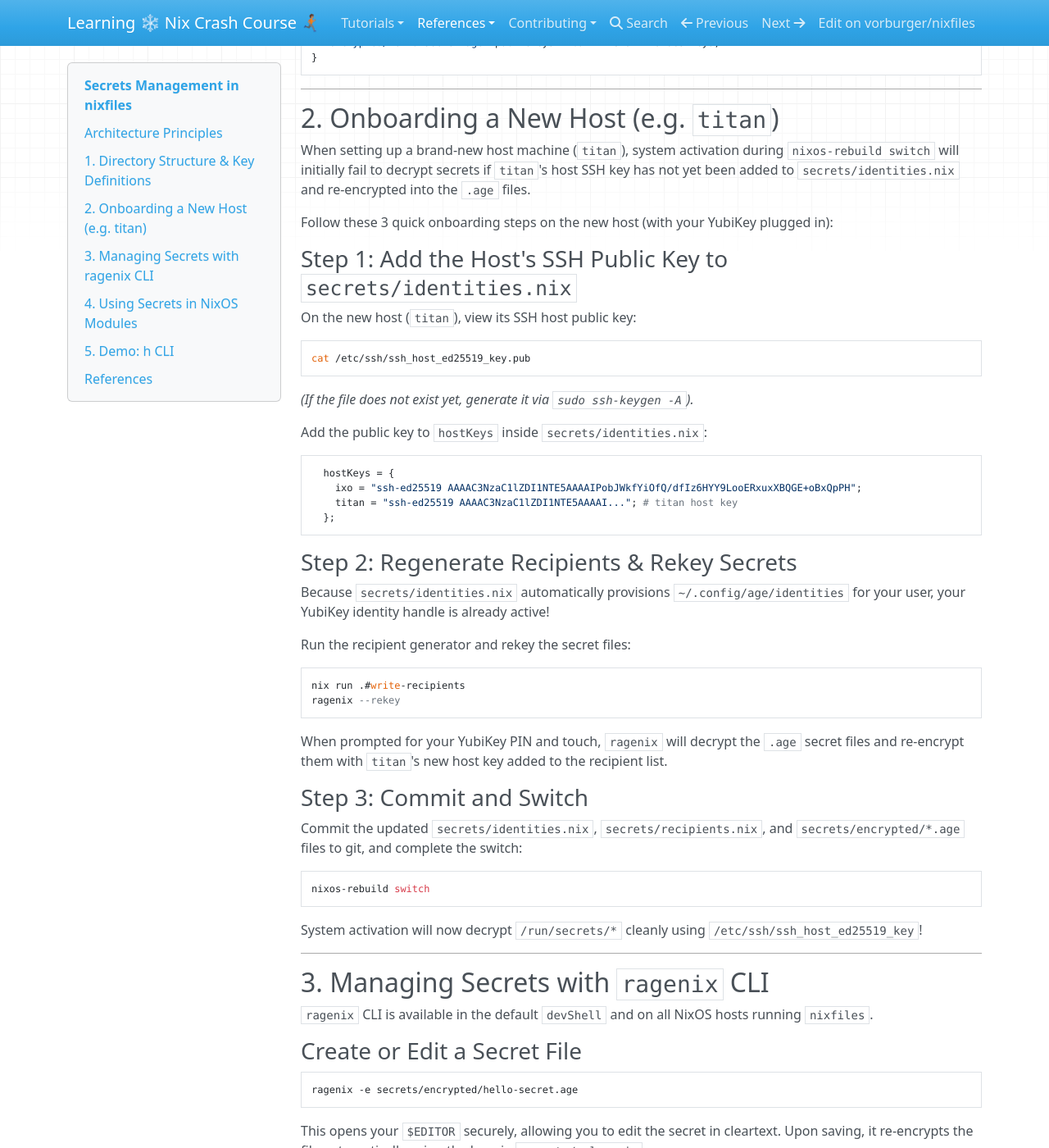
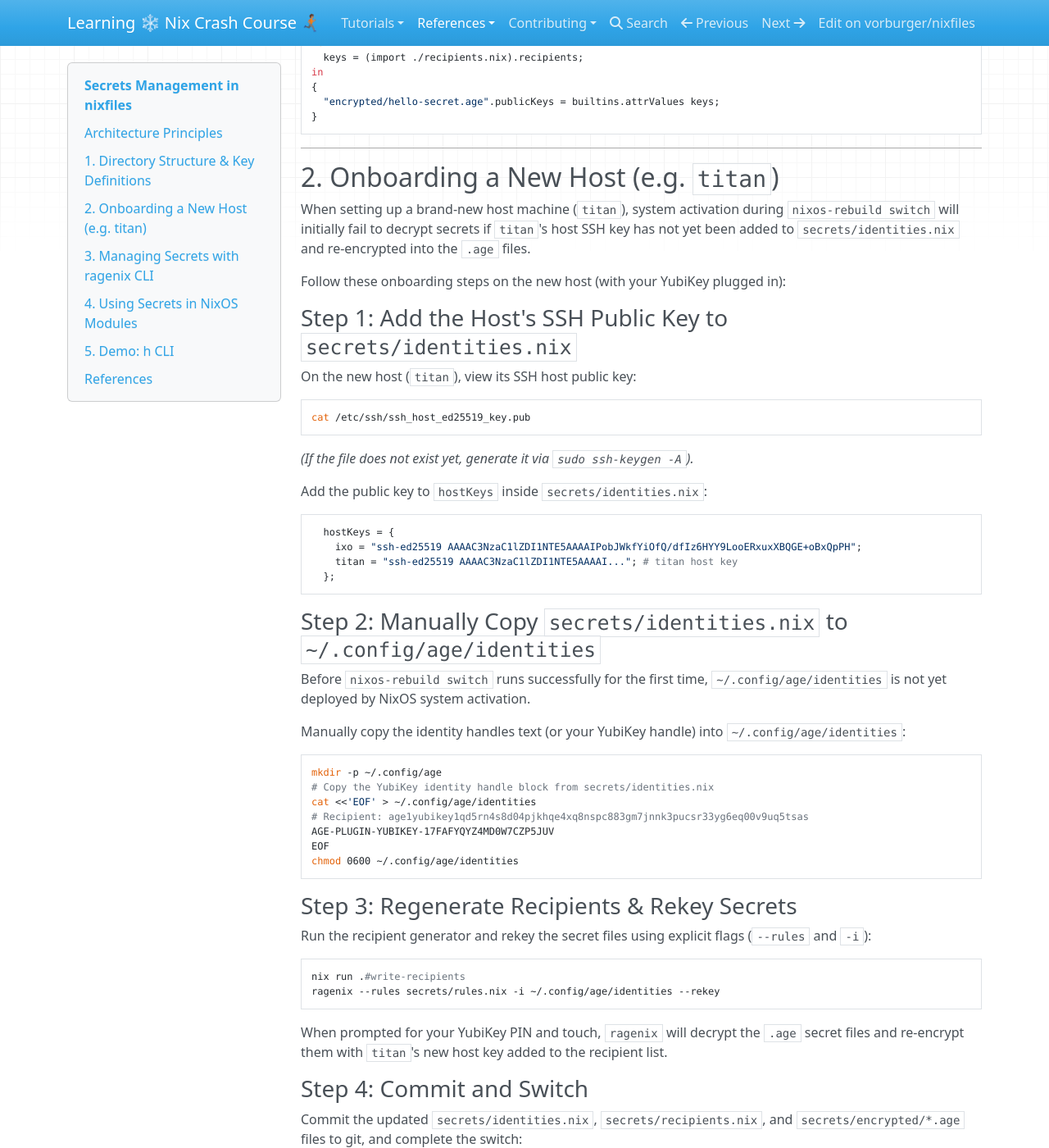
Before and after one commit to vorburger/nixfiles, an MkDocs documentation site: the page built from docs/docs/reference/secrets.md, in a window 1280 px wide and 1400 px high, scrolled down 1267 px. Shown: the whole window at 82% size. Built offline with MkDocs 1.6.1, drawn with Linux system fonts in a browser that asks for light colours; nearby versions of some CDN libraries; some of the changed text lies outside the part shown.

Commit message:
secrets: Filter deployed identities per host to isolate machine TPM keys

````diff
--- a/docs/docs/reference/secrets.md
+++ b/docs/docs/reference/secrets.md
@@ -10,9 +10,10 @@ For lower-level commands and key generation details for `rage`, TPM, and YubiKey
 
 1. **No Cleartext in `/nix/store` or Git**: Cleartext secret values **never** enter the world-readable `/nix/store` or the public Git repository. Only encrypted `.age` files are tracked in Git and evaluated into `/nix/store`.
 2. **Runtime RAM Decryption**: During NixOS system activation/boot, secrets are decrypted into a temporary RAM filesystem (`/run/secrets/<name>`) with strict ownership (`0400` / `0444`) and cleared on reboot.
-3. **Automatic Identity Provisioning**: Decryption identity handles (YubiKey and TPM handle stubs) are stored in `secrets/identities.nix` and automatically deployed to `~/.config/age/identities` on every NixOS system during activation.
-4. **Machine-Readable Keys**: Keys are named (`portable-yubikey`, `ixo-tpm`, `ixo`, etc.) in `secrets/identities.nix` and `secrets/recipients.nix`, allowing structured key management.
-5. **Forever Access (Multi-Recipient Encryption)**: To prevent loss of access if a machine disk is lost or reinstalled (invalidating `/etc/ssh/ssh_host_ed25519_key`), every secret file is encrypted to **both**:
+3. **Automatic Identity Provisioning**: Decryption identity handles (YubiKey and host-specific TPM handle stubs) are stored in `secrets/identities.nix` and automatically deployed to `~/.config/age/identities` on every NixOS system during activation.
+4. **Host Isolation for TPM Keys**: Machine-sealed TPM identity handles (`*-tpm`) are deployed _only_ to their matching host, preventing `age-plugin-tpm` unsealing errors on other machines. Global identities (YubiKeys) are deployed everywhere.
+5. **Machine-Readable Keys**: Keys are named (`portable-yubikey-9599730`, `ixo-tpm`, `ixo`, etc.) in `secrets/identities.nix` and `secrets/recipients.nix`, allowing structured key management.
+6. **Forever Access (Multi-Recipient Encryption)**: To prevent loss of access if a machine disk is lost or reinstalled (invalidating `/etc/ssh/ssh_host_ed25519_key`), every secret file is encrypted to **both**:
    - **Host Keys**: Raw OpenSSH host public key strings (`ssh-ed25519 AAAAC3...`) from `/etc/ssh/ssh_host_ed25519_key.pub` for unattended system boot decryption.
    - **Master / Admin Keys**: Your personal YubiKey address (`age1yubikey...`) or personal TPM public key.
 
@@ -60,7 +61,7 @@ in
 
 When setting up a brand-new host machine (`titan`), system activation during `nixos-rebuild switch` will initially fail to decrypt secrets if `titan`'s host SSH key has not yet been added to `secrets/identities.nix` and re-encrypted into the `.age` files.
 
-Follow these 3 quick onboarding steps on the new host (with your YubiKey plugged in):
+Follow these onboarding steps on the new host (with your YubiKey plugged in):
 
 ### Step 1: Add the Host's SSH Public Key to `secrets/identities.nix`
 
@@ -81,20 +82,34 @@ Add the public key to `hostKeys` inside `secrets/identities.nix`:
   };
 ```
 
-### Step 2: Regenerate Recipients & Rekey Secrets
+### Step 2: Manually Copy `secrets/identities.nix` to `~/.config/age/identities`
 
-Because `secrets/identities.nix` automatically provisions `~/.config/age/identities` for your user, your YubiKey identity handle is already active!
+Before `nixos-rebuild switch` runs successfully for the first time, `~/.config/age/identities` is not yet deployed by NixOS system activation.
 
-Run the recipient generator and rekey the secret files:
+Manually copy the identity handles text (or your YubiKey handle) into `~/.config/age/identities`:
+
+```bash
+mkdir -p ~/.config/age
+# Copy the YubiKey identity handle block from secrets/identities.nix
+cat <<'EOF' > ~/.config/age/identities
+# Recipient: age1yubikey1qd5rn4s8d04pjkhqe4xq8nspc883gm7jnnk3pucsr33yg6eq00v9uq5tsas
+AGE-PLUGIN-YUBIKEY-17FAFYQYZ4MD0W7CZP5JUV
+EOF
+chmod 0600 ~/.config/age/identities
+```
+
+### Step 3: Regenerate Recipients & Rekey Secrets
+
+Run the recipient generator and rekey the secret files using explicit flags (`--rules` and `-i`):
 
 ```bash
 nix run .#write-recipients
-ragenix --rekey
+ragenix --rules secrets/rules.nix -i ~/.config/age/identities --rekey
 ```
 
 When prompted for your YubiKey PIN and touch, `ragenix` will decrypt the `.age` secret files and re-encrypt them with `titan`'s new host key added to the recipient list.
 
-### Step 3: Commit and Switch
+### Step 4: Commit and Switch
 
 Commit the updated `secrets/identities.nix`, `secrets/recipients.nix`, and `secrets/encrypted/*.age` files to git, and complete the switch:
 
````
Also changed, not shown: other parts of docs/docs/reference/secrets.md (+1 -1 lines), 2 other files.
